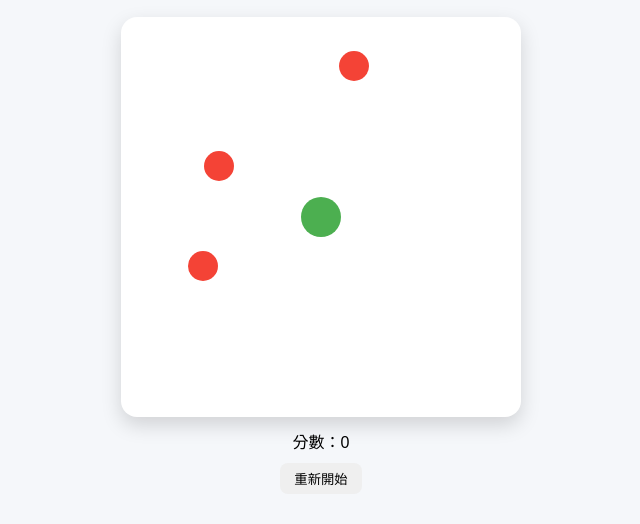
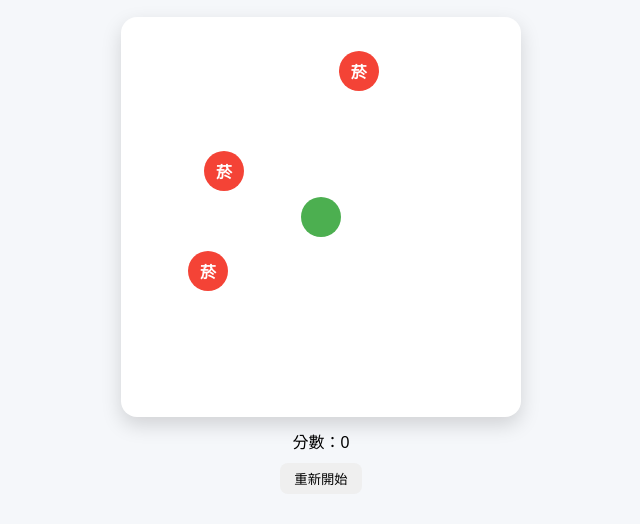
Before and after one commit to khgame0100/2nosmoking-web-game, a plain HTML site: page index.html in a window 1280 px wide. Shown: the part 182-706 px from the top of the page, without its empty margins (319-959 px from the left). Drawn offline with Linux system fonts and the light colour scheme.

Commit message:
Resize enemy element and add text
Increased enemy size and added text content.

```diff
--- a/index.html
+++ b/index.html
@@ -35,11 +35,18 @@
     }
     .enemy {
       position: absolute;
-      width: 30px;
-      height: 30px;
+      width: 40px;
+      height: 40px;
       border-radius: 50%;
       background: #f44336;
-    }
+      color: white;
+      font-size: 16px;
+      font-weight: bold;
+      display: flex;
+      align-items: center;
+      justify-content: center;
+      user-select: none;
+   }
     #info {
       margin-top: 12px;
       font-size: 16px;
@@ -83,6 +90,7 @@
     function createEnemy() {
       const enemy = document.createElement('div');
       enemy.className = 'enemy';
+      enemy.textContent = '菸';
       enemy.style.left = Math.random() * 370 + 'px';
       enemy.style.top = '0px';
       game.appendChild(enemy);
```
